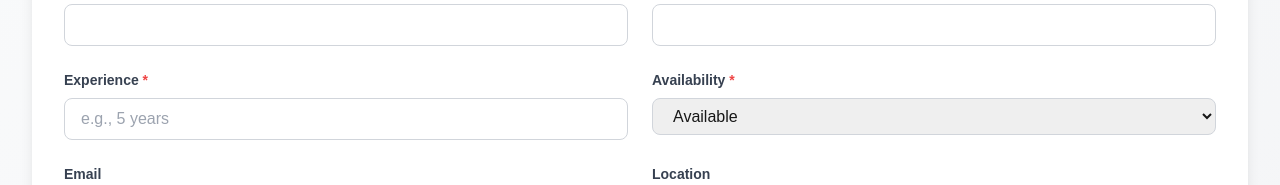
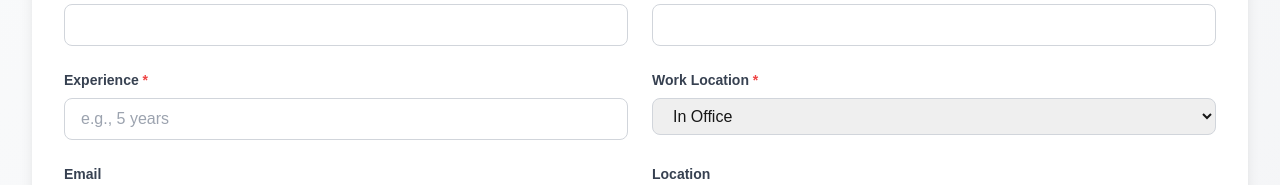
Before and after one commit to ayushguptaworks1-hue/profile-manager, a Next.js app: page /admin in a window 1280 px wide. Both pictures are taken after a click on the button "+ Add New Profile". Shown: the part 341-526 px from the top of the page. Built offline with nearby package versions, Linux system fonts and the light colour scheme; no server answers; the database is empty.

Commit message:
Change availability to work location (In Office/Remote)

```diff
--- a/src/app/admin/page.tsx
+++ b/src/app/admin/page.tsx
@@ -14,7 +14,7 @@ export default function AdminPage() {
     role: '',
     experience: '',
     skills: [],
-    availability: 'Available',
+    availability: 'In Office',
     mediaType: 'image',
     mediaUrl: '',
     bio: '',
@@ -117,7 +117,7 @@ export default function AdminPage() {
         role: '',
         experience: '',
         skills: [],
-        availability: 'Available',
+        availability: 'In Office',
         mediaType: 'image',
         mediaUrl: '',
         bio: '',
@@ -249,10 +249,10 @@ export default function AdminPage() {
                   />
                 </div>
 
-                {/* Availability */}
+                {/* Work Location */}
                 <div>
                   <label className="block text-sm font-semibold text-gray-700 mb-2">
-                    Availability <span className="text-red-500">*</span>
+                    Work Location <span className="text-red-500">*</span>
                   </label>
                   <select
                     name="availability"
@@ -261,9 +261,8 @@ export default function AdminPage() {
                     required
                     className="w-full px-4 py-2 border border-gray-300 rounded-lg focus:ring-2 focus:ring-indigo-500 focus:border-transparent"
                   >
-                    <option value="Available">Available</option>
-                    <option value="Busy">Busy</option>
-                    <option value="On Leave">On Leave</option>
+                    <option value="In Office">In Office</option>
+                    <option value="Remote">Remote</option>
                   </select>
                 </div>
 
@@ -427,7 +426,7 @@ export default function AdminPage() {
                   <th className="px-6 py-3 text-left text-xs font-semibold text-gray-700 uppercase tracking-wider">Name</th>
                   <th className="px-6 py-3 text-left text-xs font-semibold text-gray-700 uppercase tracking-wider">Role</th>
                   <th className="px-6 py-3 text-left text-xs font-semibold text-gray-700 uppercase tracking-wider">Experience</th>
-                  <th className="px-6 py-3 text-left text-xs font-semibold text-gray-700 uppercase tracking-wider">Availability</th>
+                  <th className="px-6 py-3 text-left text-xs font-semibold text-gray-700 uppercase tracking-wider">Work Location</th>
                   <th className="px-6 py-3 text-left text-xs font-semibold text-gray-700 uppercase tracking-wider">Skills</th>
                   <th className="px-6 py-3 text-right text-xs font-semibold text-gray-700 uppercase tracking-wider">Actions</th>
                 </tr>
@@ -442,6 +441,8 @@ export default function AdminPage() {
                     <td className="px-6 py-4 whitespace-nowrap text-sm text-gray-700">{profile.experience}</td>
                     <td className="px-6 py-4 whitespace-nowrap">
                       <span className={`px-2 py-1 rounded-full text-xs font-semibold ${
+                        profile.availability === 'In Office' ? 'bg-blue-100 text-blue-800' :
+                        profile.availability === 'Remote' ? 'bg-green-100 text-green-800' :
                         profile.availability === 'Available' ? 'bg-green-100 text-green-800' :
                         profile.availability === 'Busy' ? 'bg-yellow-100 text-yellow-800' :
                         'bg-red-100 text-red-800'
--- a/src/components/ProfileCard.tsx
+++ b/src/components/ProfileCard.tsx
@@ -17,6 +17,8 @@ export default function ProfileCard({ profile }: ProfileCardProps) {
   });
 
   const availabilityColors = {
+    'In Office': 'bg-blue-100 text-blue-800 border-blue-300',
+    'Remote': 'bg-green-100 text-green-800 border-green-300',
     'Available': 'bg-green-100 text-green-800 border-green-300',
     'Busy': 'bg-yellow-100 text-yellow-800 border-yellow-300',
     'On Leave': 'bg-red-100 text-red-800 border-red-300'
--- a/src/types/profile.ts
+++ b/src/types/profile.ts
@@ -4,7 +4,7 @@ export interface Profile {
   role: string;
   experience: string; // e.g., "5 years"
   skills: string[];
-  availability: 'Available' | 'Busy' | 'On Leave';
+  availability: 'In Office' | 'Remote' | 'Available' | 'Busy' | 'On Leave';
   mediaType: 'video' | 'image';
   mediaUrl: string;
   bio?: string;
```
